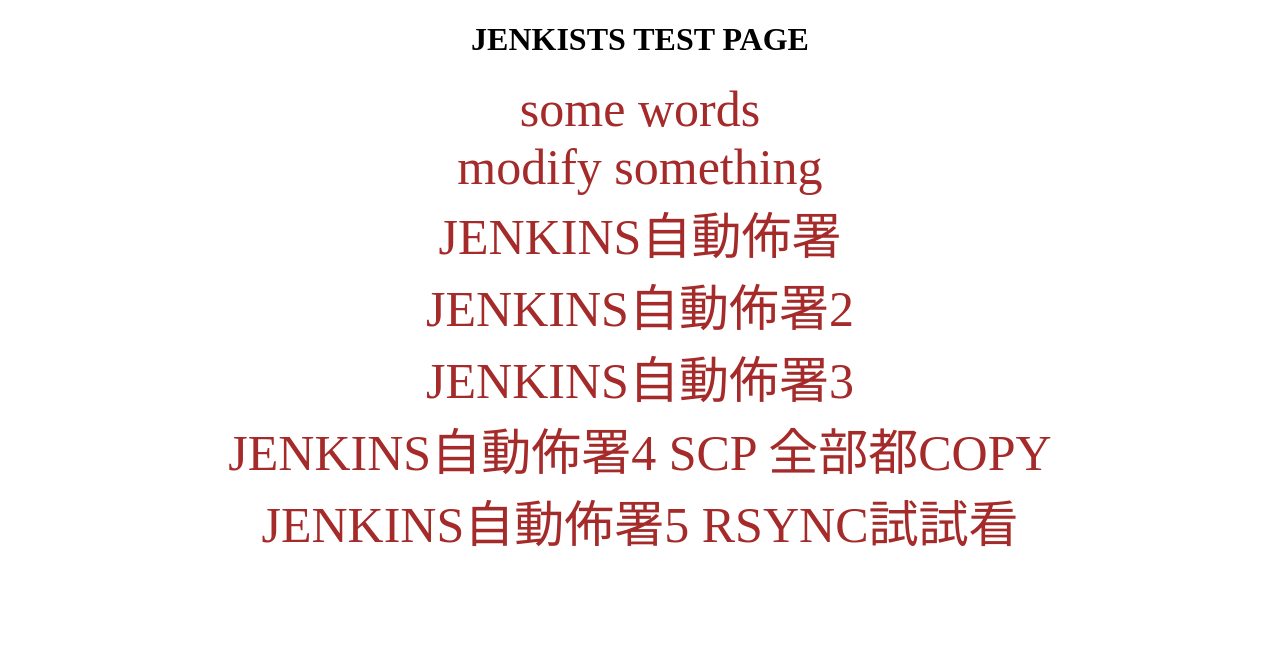
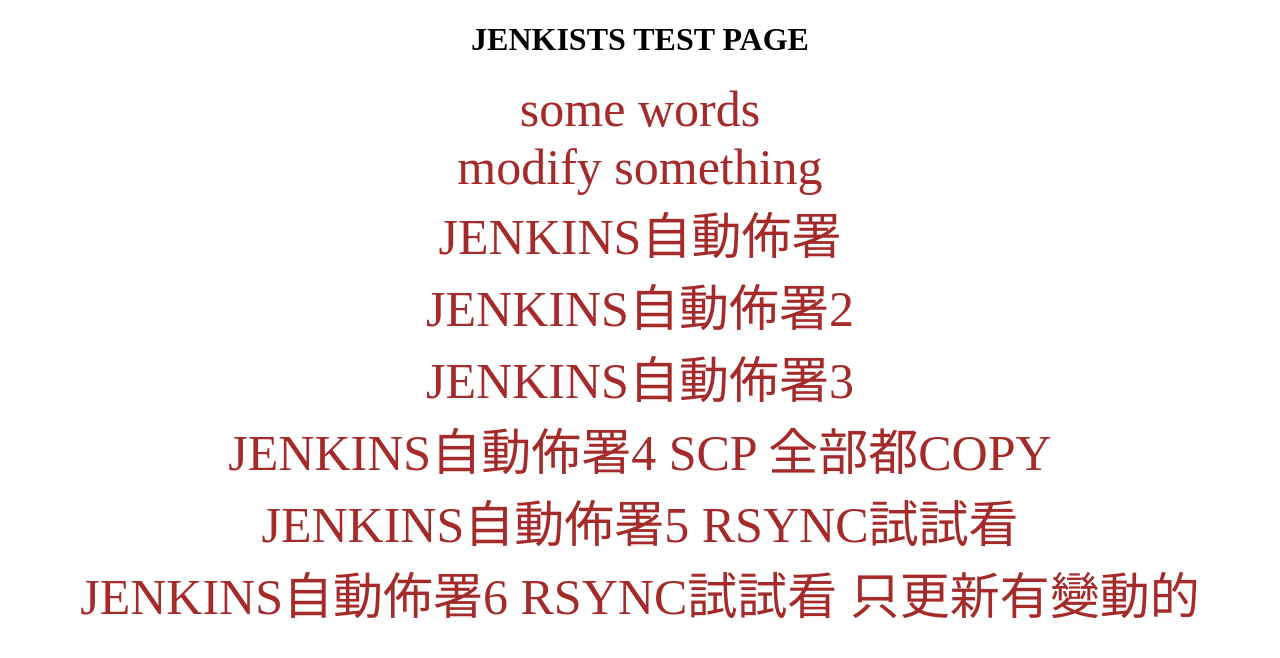
Before and after one commit to udn-digital-center/jenlins, a plain HTML site: page index.html in a window 1280 px wide. Drawn offline with Linux system fonts and the light colour scheme.

Commit message:
Update index.html

```diff
--- a/index.html
+++ b/index.html
@@ -17,6 +17,7 @@
         <div class="wording"> JENKINS自動佈署3</div>
         <div class="wording"> JENKINS自動佈署4 SCP 全部都COPY</div>
         <div class="wording"> JENKINS自動佈署5 RSYNC試試看</div>
+        <div class="wording"> JENKINS自動佈署6 RSYNC試試看 只更新有變動的</div>
 
     </div>
 </body>
```
